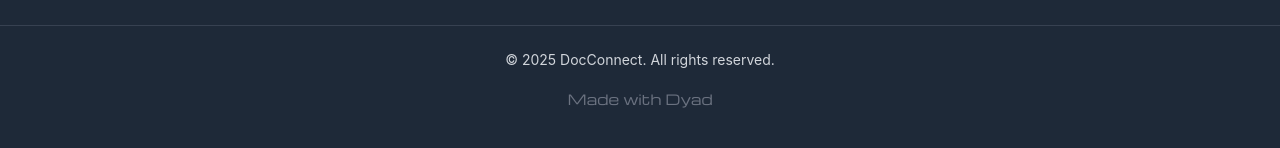
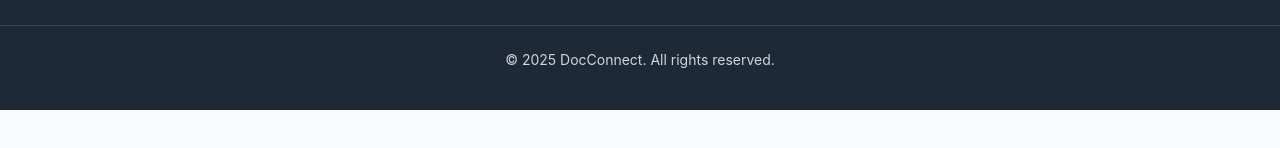
Before and after one commit to nasirwork919-dot/DocConnect, a React (Vite) app: page / in a window 1280 px wide. Shown: the part 3953-4101 px from the top of the page. After the commit the page ends 4063 px from the top, so only its background shows below. Built offline with nearby package versions, Linux system fonts and the light colour scheme.

Commit message:
[dyad] Removed "Made with Dyad" and updated app title - wrote 3 file(s)

```diff
--- a/index.html
+++ b/index.html
@@ -3,7 +3,7 @@
   <head>
     <meta charset="UTF-8" />
     <meta name="viewport" content="width=device-width, initial-scale=1.0" />
-    <title>dyad-generated-app</title>
+    <title>DocConnect</title>
     <link rel="preconnect" href="https://fonts.googleapis.com">
     <link rel="preconnect" href="https://fonts.gstatic.com" crossorigin>
     <link href="https://fonts.googleapis.com/css2?family=Michroma&display=swap" rel="stylesheet">
--- a/src/components/Footer.tsx
+++ b/src/components/Footer.tsx
@@ -1,7 +1,7 @@
 import React from "react";
 import { Link } from "react-router-dom";
 import { Phone, Mail, MapPin } from "lucide-react";
-import { MadeWithDyad } from "./made-with-dyad";
+
 
 const Footer = () => {
   return (
@@ -40,7 +40,7 @@ const Footer = () => {
       </div>
       <div className="text-center mt-8 border-t border-gray-700 pt-6">
         <p className="text-sm font-sans">&copy; {new Date().getFullYear()} DocConnect. All rights reserved.</p>
-        <MadeWithDyad />
+
       </div>
     </footer>
   );
--- a/src/components/Navbar.tsx
+++ b/src/components/Navbar.tsx
@@ -5,7 +5,7 @@ import { Link } from "react-router-dom";
 import { Button } from "@/components/ui/button";
 import { Sheet, SheetContent, SheetTrigger } from "@/components/ui/sheet";
 import { Menu, Stethoscope } from "lucide-react";
-import { MadeWithDyad } from "./made-with-dyad"; // Assuming this is a global component
+
 
 const Navbar = () => {
   const [isOpen, setIsOpen] = useState(false);
```
